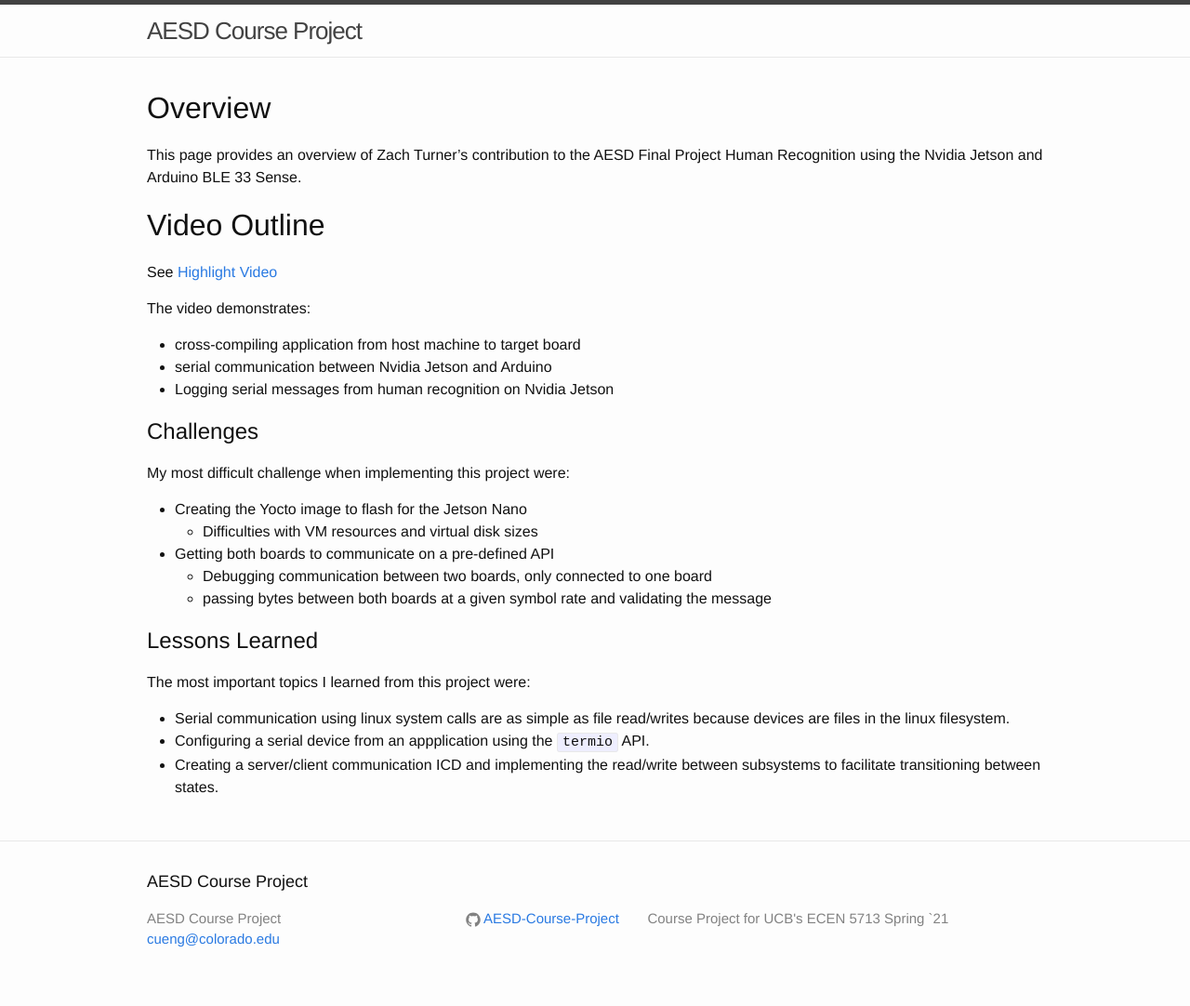
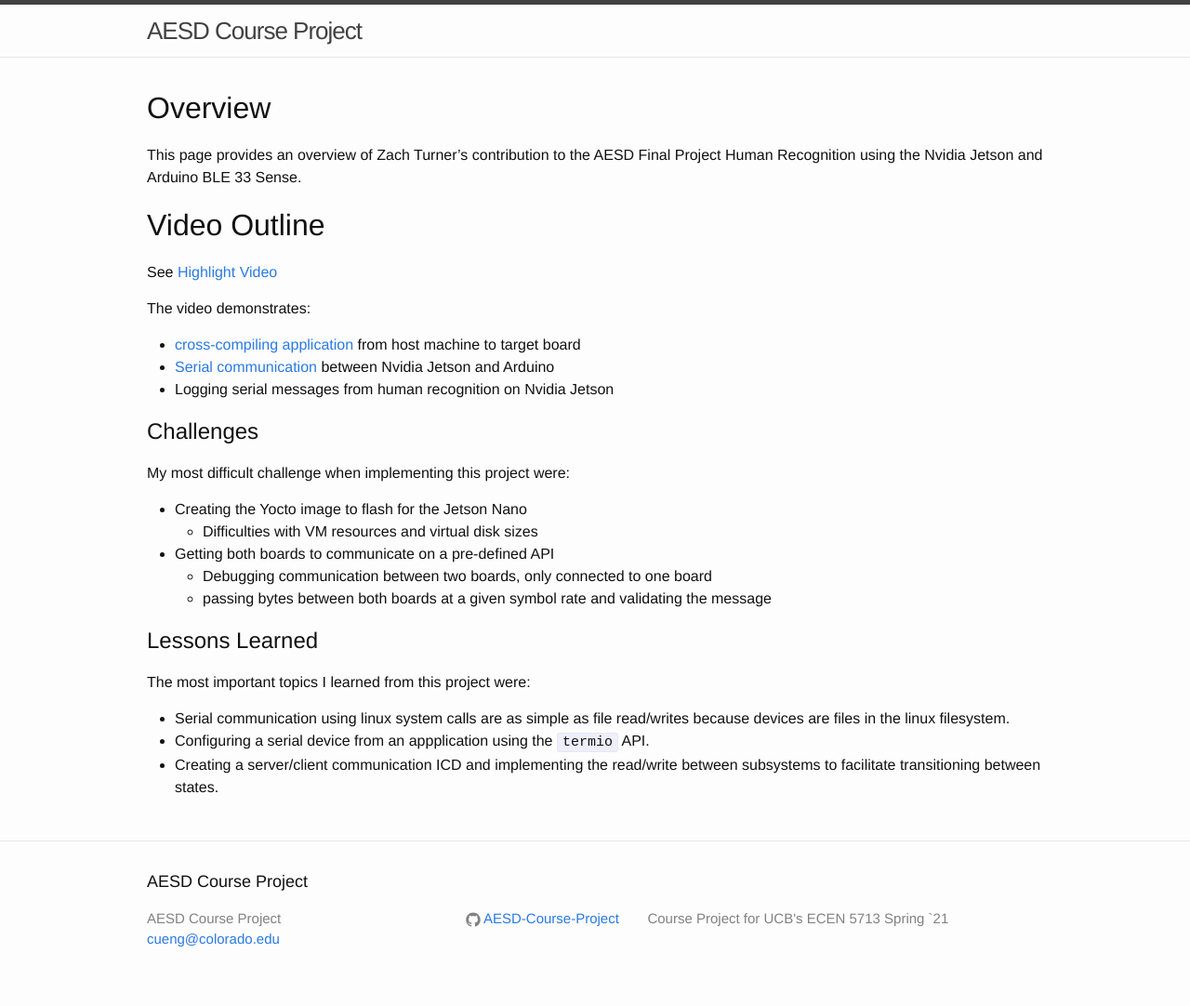
Before and after one commit to AESD-Course-Project/AESD-Course-Project.github.io, a Jekyll site: the page built from src/Zach's-Turner-Final-Project-Video.md, in a window 1280 px wide. Shown: the whole page at 93% size. Built offline with Jekyll 4.4.1, drawn with Linux system fonts in a browser that asks for light colours; part of the change alters nothing that is shown.

Commit message:
adding links to final demo

```diff
--- a/src/Zach's-Turner-Final-Project-Video.md
+++ b/src/Zach's-Turner-Final-Project-Video.md
@@ -12,8 +12,8 @@ This page provides an overview of Zach Turner's contribution to the AESD Final P
 See [Highlight Video](https://drive.google.com/file/d/1z3vqiXsShyruKczYebtUcMQlt5CDPW2r/view?usp=sharing)
 
 The video demonstrates:
-* cross-compiling application from host machine to target board
-* serial communication between Nvidia Jetson and Arduino
+* [cross-compiling application](https://github.com/AESD-Course-Project/AESD-Course-Project.github.io/blob/master/src/compiling_for_jetson.md) from host machine to target board
+* [Serial communication](https://github.com/AESD-Course-Project/AESD-Course-Project.github.io/blob/master/src/communication-icd.md) between Nvidia Jetson and Arduino
 * Logging serial messages from human recognition on Nvidia Jetson
 
 ## Challenges
```
